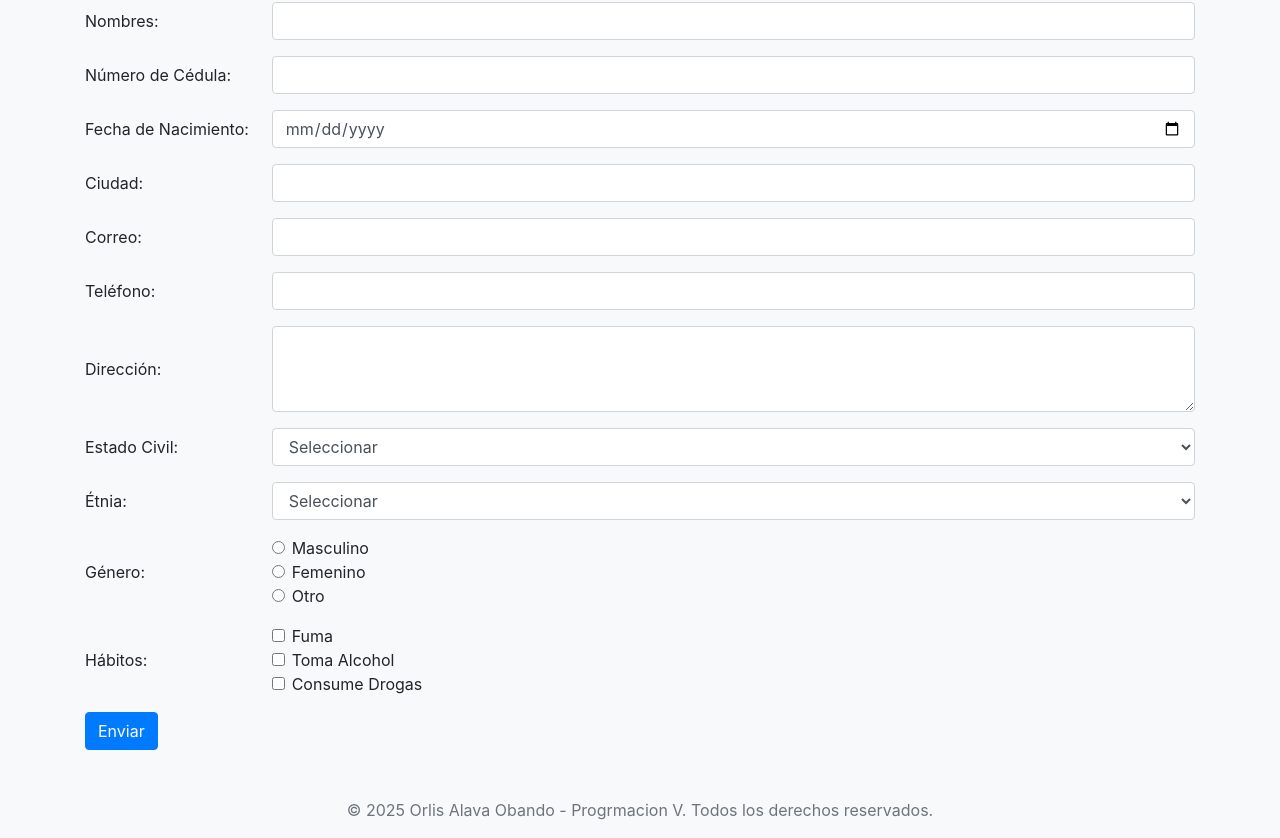
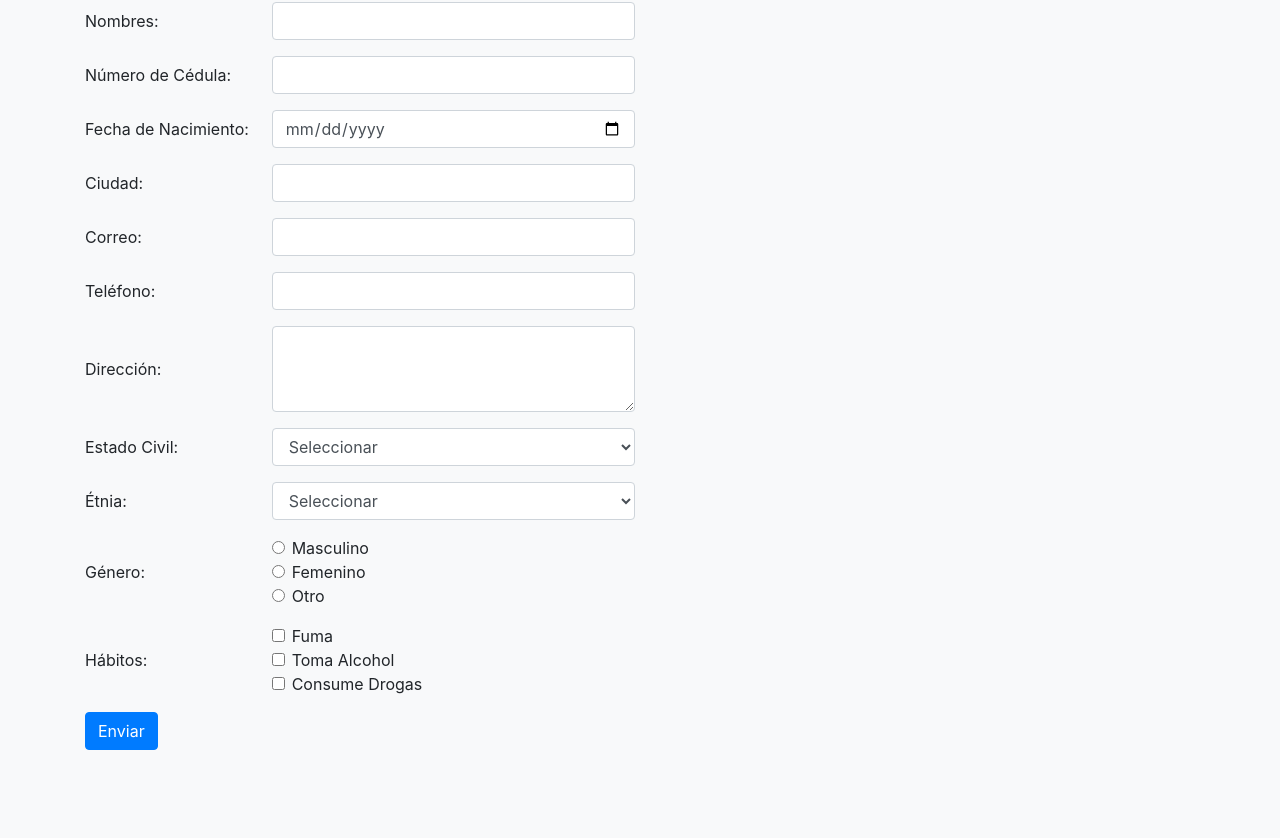
Before and after one commit to ORLISALAVA2002/TareaFormulario, a plain HTML site: page index.html in a window 1280 px wide. Shown: the part 92-930 px from the top of the page. After the commit the page ends 842 px from the top, so only its background shows below. Drawn offline with nearby package versions, Linux system fonts and the light colour scheme.

Commit message:
index.html

```diff
--- a/index.html
+++ b/index.html
@@ -16,53 +16,53 @@
 </head>
 <body>
     <div class="container mt-5">
-        <center><h2>Formulario de Registro</h2> </center>
+        <h2>Formulario de Registro</h2>
         <form>
             <div class="form-row mb-3">
                 <label for="nombre" class="col-sm-2 col-form-label">Nombres:</label>
-                <div class="col-sm-10">
+                <div class="col-sm-4">
                     <input type="text" class="form-control" id="nombre" required>
                 </div>
             </div>
             <div class="form-row mb-3">
                 <label for="cedula" class="col-sm-2 col-form-label">Número de Cédula:</label>
-                <div class="col-sm-10">
+                <div class="col-sm-4">
                     <input type="text" class="form-control" id="cedula" required>
                 </div>
             </div>
             <div class="form-row mb-3">
                 <label for="fechaNac" class="col-sm-2 col-form-label">Fecha de Nacimiento:</label>
-                <div class="col-sm-10">
+                <div class="col-sm-4">
                     <input type="date" class="form-control" id="fechaNac" required>
                 </div>
             </div>
             <div class="form-row mb-3">
                 <label for="ciudad" class="col-sm-2 col-form-label">Ciudad:</label>
-                <div class="col-sm-10">
+                <div class="col-sm-4">
                     <input type="text" class="form-control" id="ciudad" required>
                 </div>
             </div>
             <div class="form-row mb-3">
                 <label for="correo" class="col-sm-2 col-form-label">Correo:</label>
-                <div class="col-sm-10">
+                <div class="col-sm-4">
                     <input type="email" class="form-control" id="correo" required>
                 </div>
             </div>
             <div class="form-row mb-3">
                 <label for="telefono" class="col-sm-2 col-form-label">Teléfono:</label>
-                <div class="col-sm-10">
+                <div class="col-sm-4">
                     <input type="tel" class="form-control" id="telefono" required>
                 </div>
             </div>
             <div class="form-row mb-3">
                 <label for="direccion" class="col-sm-2 col-form-label">Dirección:</label>
-                <div class="col-sm-10">
+                <div class="col-sm-4">
                     <textarea class="form-control" id="direccion" rows="3" required></textarea>
                 </div>
             </div>
             <div class="form-row mb-3">
                 <label class="col-sm-2 col-form-label">Estado Civil:</label>
-                <div class="col-sm-10">
+                <div class="col-sm-4">
                     <select class="form-control" required>
                         <option value="">Seleccionar</option>
                         <option value="Soltero">Soltero/a</option>
@@ -74,7 +74,7 @@
             </div>
             <div class="form-row mb-3">
                 <label class="col-sm-2 col-form-label">Étnia:</label>
-                <div class="col-sm-10">
+                <div class="col-sm-4">
                     <select class="form-control" required>
                         <option value="">Seleccionar</option>
                         <option value="Indígena">Indígena</option>
@@ -86,7 +86,7 @@
             </div>
             <div class="form-row mb-3">
                 <label class="col-sm-2 col-form-label">Género:</label>
-                <div class="col-sm-10">
+                <div class="col-sm-4">
                     <div class="form-check">
                         <input class="form-check-input" type="radio" name="genero" id="masculino" value="Masculino" required>
                         <label class="form-check-label" for="masculino">Masculino</label>
@@ -103,7 +103,7 @@
             </div>
             <div class="form-row mb-3">
                 <label class="col-sm-2 col-form-label">Hábitos:</label>
-                <div class="col-sm-10">
+                <div class="col-sm-4">
                     <div class="form-check">
                         <input class="form-check-input" type="checkbox" id="fuma" value="Fuma">
                         <label class="form-check-label" for="fuma">Fuma</label>
@@ -122,11 +122,6 @@
         </form>
     </div>
 
-    <footer class="mt-5 text-center">
-        <div class="container">
-            <p class="text-muted">© 2025 Orlis Alava Obando - Progrmacion V. Todos los derechos reservados.</p>
-        </div>
-    </footer>
 
     <script src="https://code.jquery.com/jquery-3.5.1.slim.min.js"></script>
     <script src="https://cdn.jsdelivr.net/npm/bootstrap@4.5.2/dist/js/bootstrap.bundle.min.js"></script>
```
